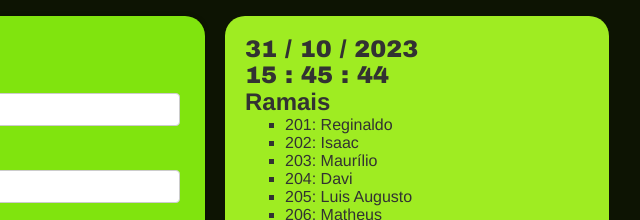
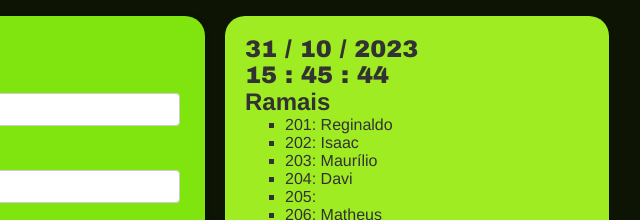
Before and after one commit to MarcosDaviDev/atendimento02, a plain HTML site: page index.html in a window 1280 px wide. Shown: the top 220 px of the page, 543-1183 px from the left. Drawn offline with nearby package versions, Linux system fonts and the light colour scheme.

Commit message:
Update index.html

```diff
--- a/index.html
+++ b/index.html
@@ -62,7 +62,7 @@
                     <li>202: Isaac</li>
                     <li>203: Maurílio</li>
                     <li>204: Davi</li>
-                    <li>205: Luis Augusto</li>
+                    <li>205: </li>
                     <li>206: Matheus</li>
                     <li>207: Geovane</li>
                     <li>208: Iran</li>
```
